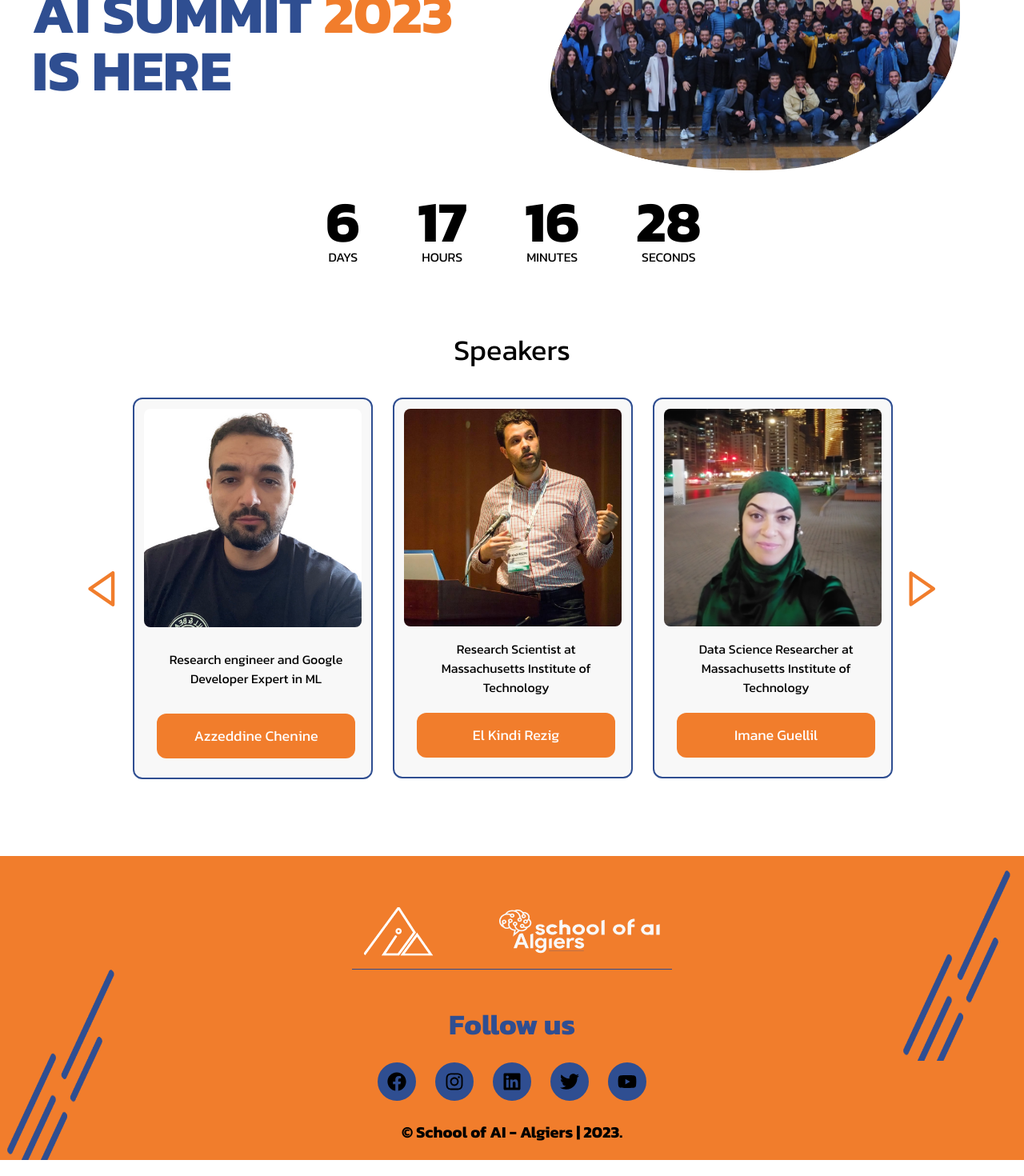
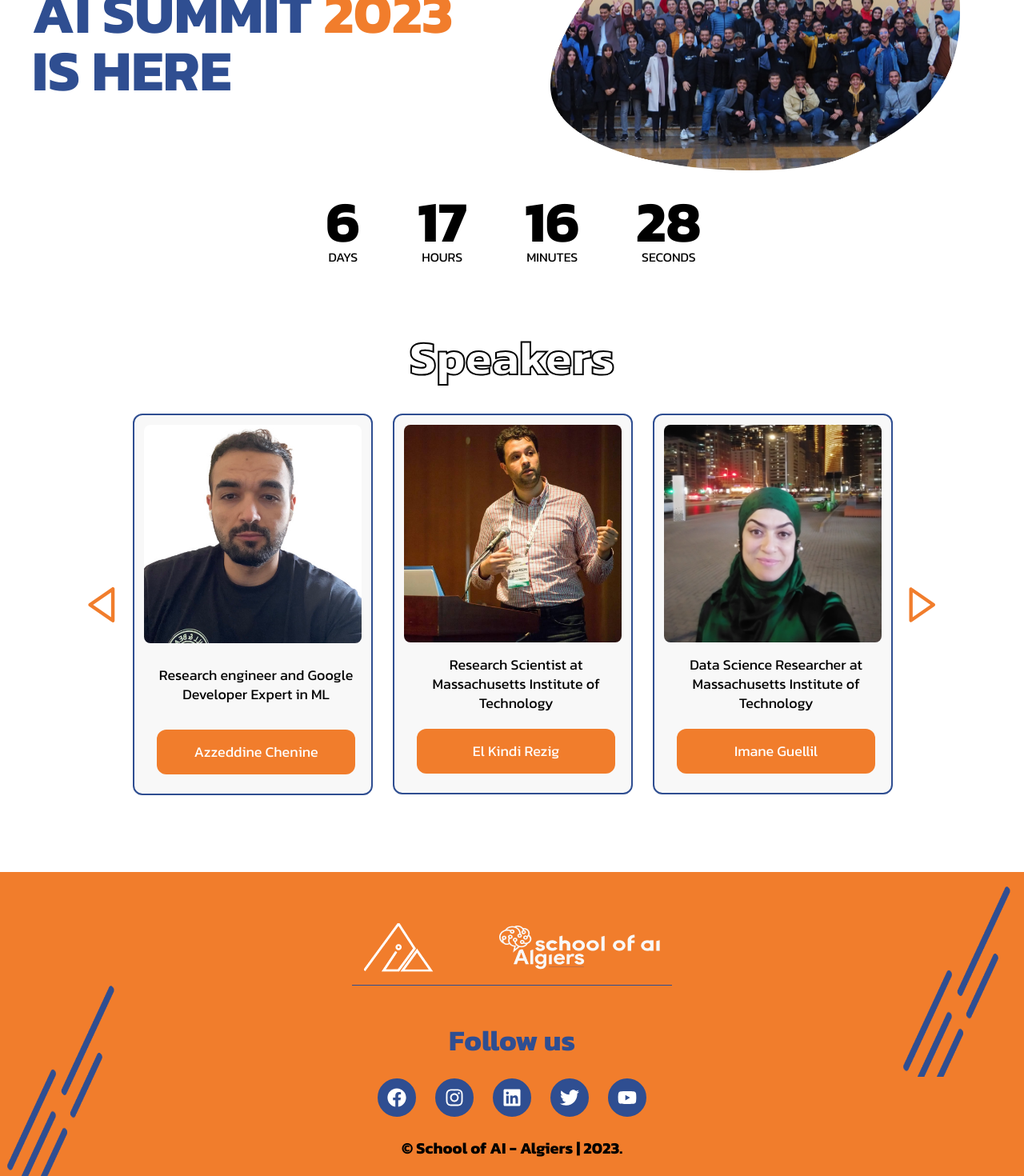
Before and after one commit to SchoolofAI-Algiers/ai-summit-23, a React (Create React App) app: page / in a window 1280 px wide. Shown: the part 286-1756 px from the top of the page at 80% size. Built offline with nearby package versions, Linux system fonts and the light colour scheme; the HTML template or start-up script is replaced by a standard one; a web font is replaced by a local one.

Commit message:
razane ma riglatch button

```diff
--- a/src/components/speakers/SpeakerCard.jsx
+++ b/src/components/speakers/SpeakerCard.jsx
@@ -14,11 +14,11 @@ const SpeakerCard = ({ speaker }) => {
         style={{ width: "100%", height: "auto" }} // Responsive image
       />
       <div className="py-3 pr-2 h-full">
-        <p className=" font-kanit text-black mb-4 text-center h-20 flex items-center justify-center">
+        <p className="text-lg md:text-xs lg:text-[1.120rem] lg:leading-6 font-kanit text-black mb-4 text-center h-20 flex items-center justify-center">
           {speaker.profession}
         </p>
         <div className="rounded-xl bg-orange h-14 flex items-center justify-center">
-          <p className="text-lg font-kanit text-center text-white">{speaker.name}</p>
+          <p className="text-lg md:text-sm lg:text-lg font-kanit text-center text-white">{speaker.name}</p>
         </div>
       </div>
     </div>
--- a/src/index.css
+++ b/src/index.css
@@ -9,5 +9,5 @@
     margin-top: 50px;
     margin: auto;
     padding: 0px;
-    background: white;
+    width: 100% !important ;
   }
--- a/src/sections/Footer.jsx
+++ b/src/sections/Footer.jsx
@@ -50,12 +50,12 @@ const Footer = () => {
 
           <div className="flex gap-x-6">
               {socials.map((social, i) => (
-                <div key={i} className="flex items-center justify-center ">
+                <div key={i} className="flex items-center justify-center">
                   <a
                     href={social.link}
                     target="_blank"
                     rel="noreferrer"
-                    className="p-[10px] rounded-full border-blue bg-blue transition-all border-[2px] hover:bg-transparent hover:text-blue"
+                    className="p-[10px] rounded-full border-blue text-white bg-blue transition-all border-[2px] hover:bg-transparent hover:text-blue"
                   >
                     {social.icon}
                   </a>
--- a/src/sections/Speakers.jsx
+++ b/src/sections/Speakers.jsx
@@ -77,9 +77,12 @@ const Speakers = () => {
 
     <section
       id="speakers"
-      className="py-14 px-20 sm:px-20 lg:px-[12vw] pt-[84px]  flex flex-col font-libre-franklin"
+      className="py-14 sm:px-20 lg:px-[12vw] pt-[84px]  flex flex-col font-libre-franklin"
     >
-      <h1 className="text-4xl text-center font-kanit text-black mb-8">Speakers</h1>
+      <h1 className="text-6xl font-bold text-center font-kanit text-stroke text-white mb-8" style={{
+        WebkitTextStroke: "2px black", // For Safari/Chrome
+        textStroke: "2px black" // For other browsers
+      }}>Speakers</h1>
 
 
       <Slider {...settings}>
```
